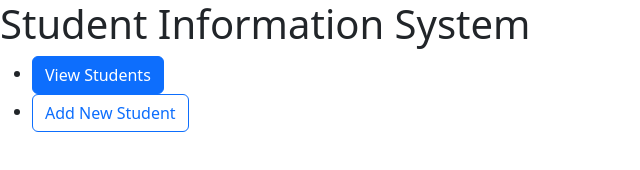
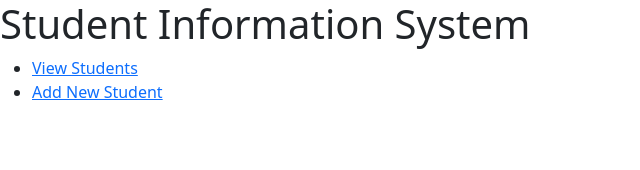
Before and after one commit to winterednalynn/CSI-244S24_ExampleCode, a website built with Vite: page Week5/student-app/frontend/index.html in a window 1280 px wide. Shown: the whole page, without its empty margins (0-640 px from the left). Built offline with nearby package versions, Linux system fonts and the light colour scheme; files whose address does not match are found by name.

Commit message:
Updated 5/2

```diff
--- a/Week5/student-app/frontend/index.html
+++ b/Week5/student-app/frontend/index.html
@@ -12,12 +12,10 @@
       <nav>
         <ul>
           <li>
-            <a class="btn btn-primary" href="studentlist.html">View Students</a>
+            <a href="studentlist.html">View Students</a>
           </li>
           <li>
-            <a class="btn btn-outline-primary" href="createstudent.html"
-              >Add New Student</a
-            >
+            <a href="createstudent.html">Add New Student</a>
           </li>
         </ul>
       </nav>
```
